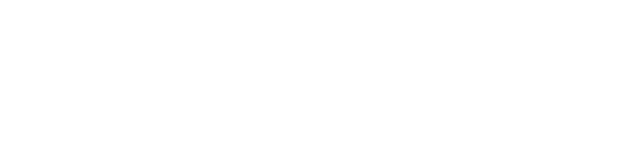
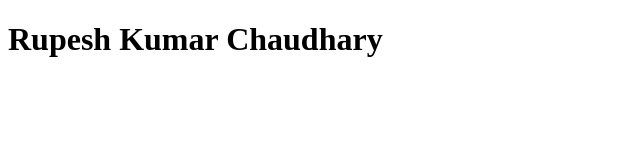
Before and after one commit to rupesh568/localrepo, a plain HTML site: page index.html in a window 1280 px wide. Shown: the whole page, without its empty margins (0-640 px from the left). Drawn offline with Linux system fonts and the light colour scheme.

Commit message:
heading is added

```diff
--- a/index.html
+++ b/index.html
@@ -9,6 +9,7 @@
     <link rel="stylesheet" href="style.css"
 </head>
 <body>
+    <h1>Rupesh Kumar Chaudhary</h1>
 
 </body>
 </html>
```
